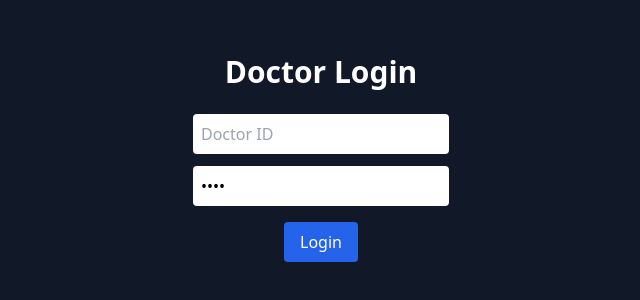
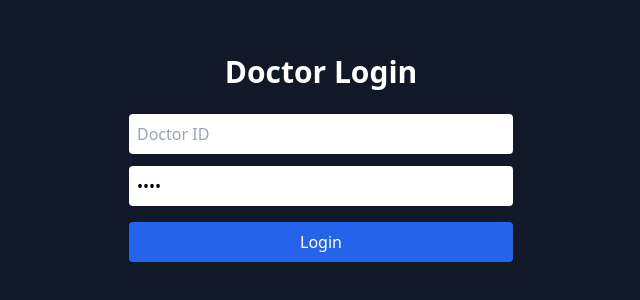
Before and after one commit to Subkash2206/doctor-dashboard-frontend, a React (Create React App) app: page / in a window 1280 px wide. Shown: the part 242-542 px from the top of the page, without its empty margins (319-959 px from the left). Built offline with nearby package versions, Linux system fonts and the light colour scheme.

Commit message:
Fix login form handling and error logging

```diff
--- a/src/pages/Login.jsx
+++ b/src/pages/Login.jsx
@@ -1,3 +1,4 @@
+// src/pages/Login.jsx
 import { useState } from "react";
 import { useNavigate } from "react-router-dom";
 import { loginDoctor } from "../api";
@@ -8,42 +9,54 @@ export default function Login() {
   const [error, setError] = useState("");
   const navigate = useNavigate();
 
-  const handleLogin = async () => {
+  const handleLogin = async (e) => {
+    e.preventDefault();
+    setError("");
+
     try {
-      await loginDoctor(doctorId, otp);
+      const res = await loginDoctor(doctorId, otp);
+      console.log("✅ Login successful:", res.data);
       navigate("/dashboard");
     } catch (err) {
+      console.error("❌ Login failed:", err.response?.data || err.message);
       setError("Invalid Doctor ID or OTP.");
     }
   };
 
   return (
-    <div className="min-h-screen flex flex-col items-center justify-center bg-gray-900 text-white">
+    <div className="min-h-screen flex flex-col items-center justify-center bg-gray-900 text-white px-4">
       <h1 className="text-3xl font-bold mb-6">Doctor Login</h1>
 
+      <form
+        onSubmit={handleLogin}
+        className="flex flex-col items-center w-full max-w-sm"
+      >
         <input
           type="text"
           placeholder="Doctor ID"
           value={doctorId}
           onChange={(e) => setDoctorId(e.target.value)}
-        className="p-2 mb-3 w-64 text-black rounded"
+          className="p-2 mb-3 w-full text-black rounded"
+          required
         />
         <input
           type="password"
           placeholder="OTP"
           value={otp}
           onChange={(e) => setOtp(e.target.value)}
-        className="p-2 mb-4 w-64 text-black rounded"
+          className="p-2 mb-4 w-full text-black rounded"
+          required
         />
 
         <button
-        onClick={handleLogin}
-        className="bg-blue-600 hover:bg-blue-700 px-4 py-2 rounded"
+          type="submit"
+          className="bg-blue-600 hover:bg-blue-700 px-4 py-2 rounded w-full"
         >
           Login
         </button>
+      </form>
 
-      {error && <p className="text-red-400 mt-3">{error}</p>}
+      {error && <p className="text-red-400 mt-4">{error}</p>}
     </div>
   );
 }
```
Lines whose indentation alone changed are shown as unchanged.
